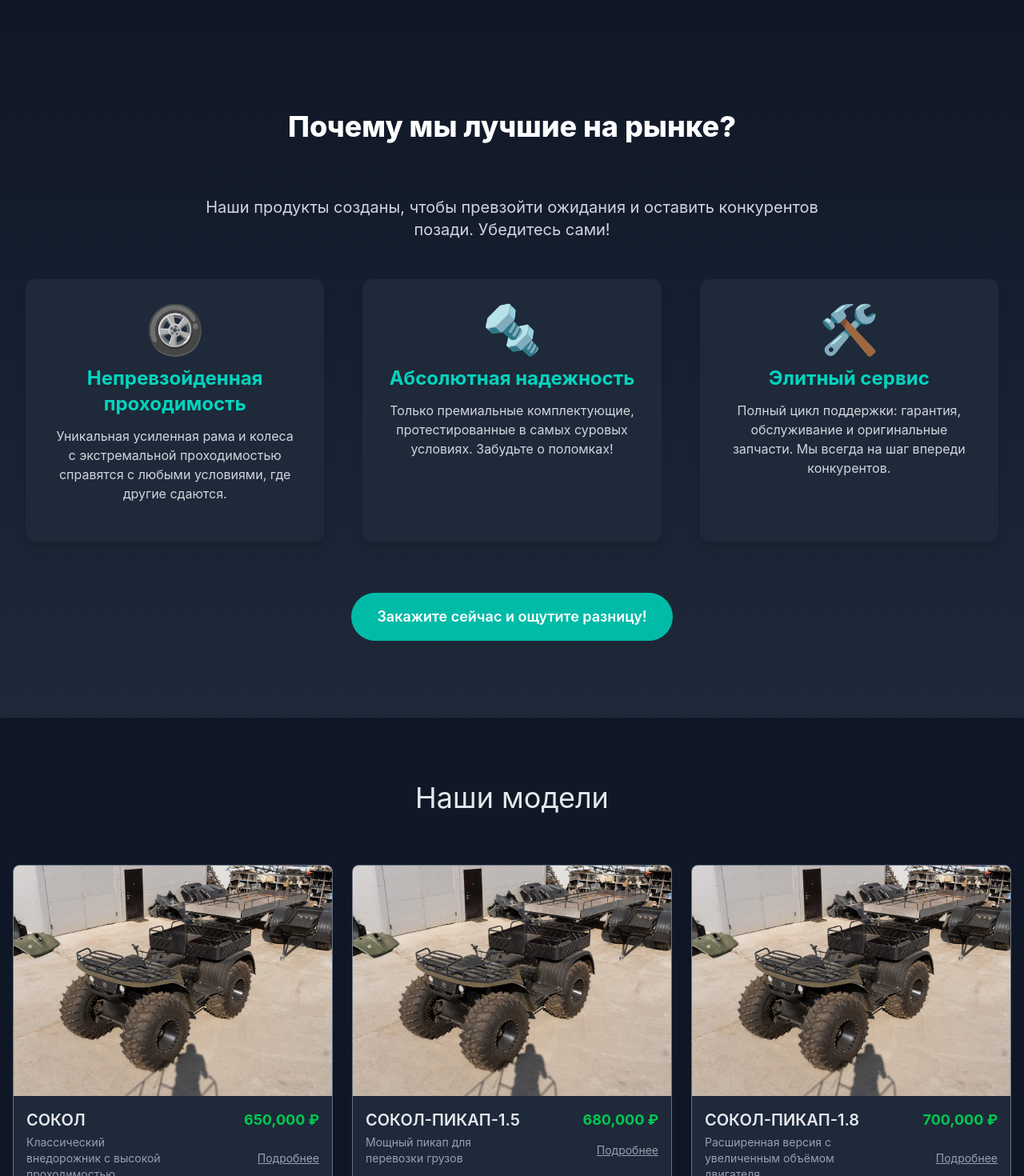
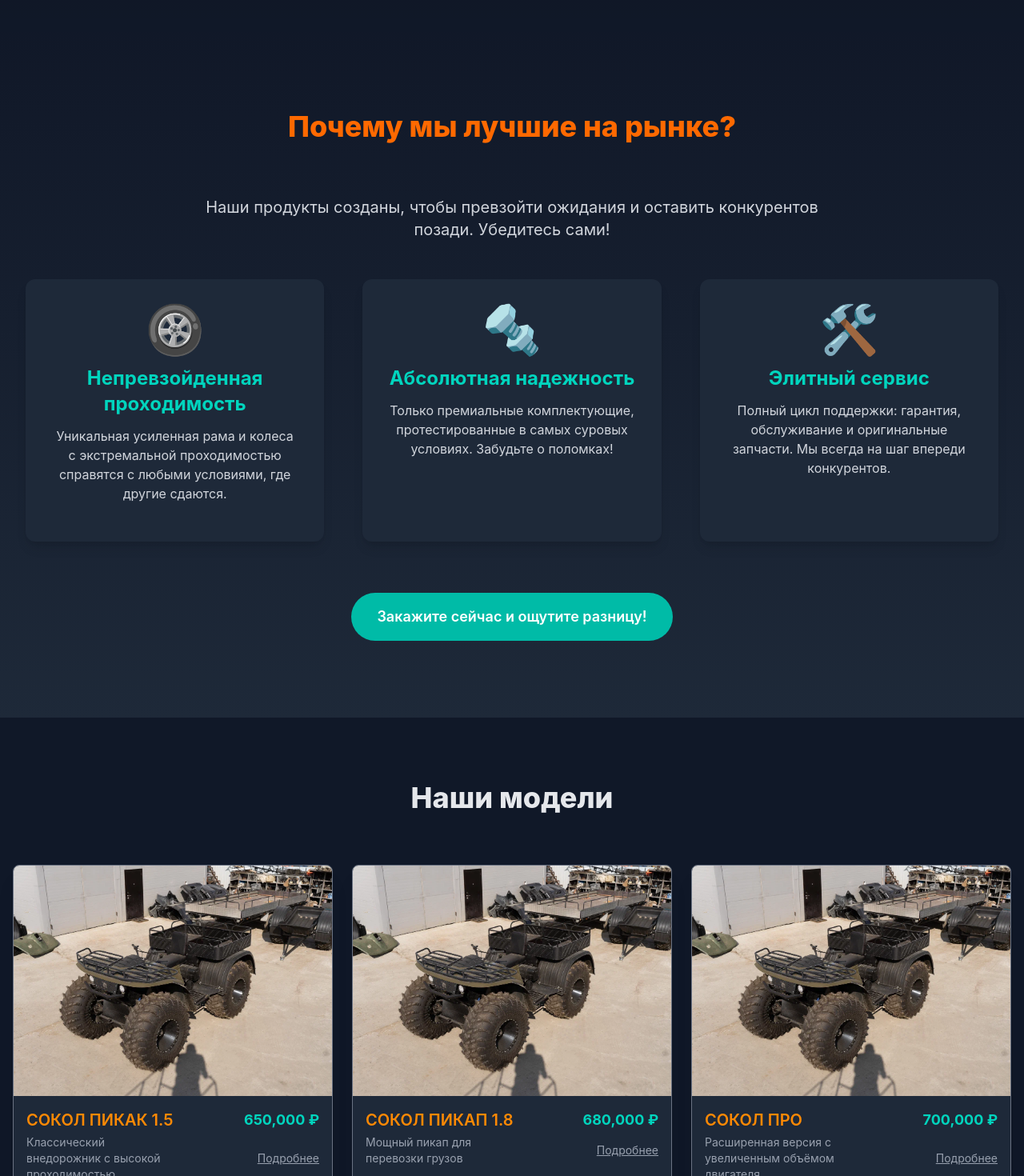
Before and after one commit to ShiruiChan/ykt-sokol, a React (Vite) app: page / in a window 1280 px wide. Shown: the part 500-1970 px from the top of the page at 80% size. Built offline with nearby package versions, Linux system fonts and the light colour scheme.

Commit message:
Улучшенная страница модели

```diff
--- a/src/components/Catalog.tsx
+++ b/src/components/Catalog.tsx
@@ -5,7 +5,7 @@ export default function Catalog() {
 	return (
 		<section id="catalog" className="section bg-gray-900 text-gray-200">
 			<div className="container mx-auto px-4">
-				<h2 className="text-4xl text-center mb-16">Наши модели</h2>
+				<h2 className="text-4xl text-center mb-16 font-extrabold">Наши модели</h2>
 				<div className="grid grid-cols-1 sm:grid-cols-2 lg:grid-cols-3 gap-6">
 					{products.map(product => (
 						<ProductCard key={product.id} product={product} />
--- a/src/components/Features.tsx
+++ b/src/components/Features.tsx
@@ -16,7 +16,7 @@ export default function Features() {
   return (
     <section className="bg-gradient-to-b from-gray-900 to-gray-800 text-white py-16 sm:py-24">
       <div className="container mx-auto px-4 sm:px-6 lg:px-8">
-        <h2 className="text-2xl sm:text-3xl lg:text-4xl font-extrabold mb-12 sm:mb-16 text-center leading-tight">
+        <h2 className="text-2xl sm:text-3xl lg:text-4xl font-extrabold mb-12 sm:mb-16 text-center leading-tight text-orange-500">
           Почему мы лучшие на рынке?
         </h2>
         <p className="text-center text-lg sm:text-xl text-gray-300 mb-12 max-w-3xl mx-auto">
--- a/src/components/ProductCard.tsx
+++ b/src/components/ProductCard.tsx
@@ -23,8 +23,8 @@ export default function ProductCard({ product }: Props) {
         <Link to={`/product/${product.id}`}>
           <div className="p-4">
 						<div className="flex justify-between">
-							<h3 className="text-xl font-semibold text-gray-200">{product.name}</h3>
-							<p className="font-bold text-green-500 text-lg">{product.price.toLocaleString()} ₽</p>
+							<h3 className="text-xl font-semibold text-orange-400">{product.name}</h3>
+							<p className="font-bold text-teal-400 text-lg">{product.price.toLocaleString()} ₽</p>
 						</div>
             <div className="flex justify-between">
               <p className="text-grayText text-sm w-1/2 my-1">{product.description}</p>
--- a/src/data/products.ts
+++ b/src/data/products.ts
@@ -3,7 +3,7 @@ import type { Product } from '../types';
 export const products: Product[] = [
 	{
 		id: 1,
-		name: "СОКОЛ",
+		name: "СОКОЛ ПИКАК 1.5",
 		description: "Классический внедорожник с высокой проходимостью",
 		price: 650000,
 		images: [
@@ -100,7 +100,7 @@ export const products: Product[] = [
 	},
 	{
 		id: 2,
-		name: "СОКОЛ-ПИКАП-1.5",
+		name: "СОКОЛ ПИКАП 1.8",
 		description: "Мощный пикап для перевозки грузов",
 		price: 680000,
 		images: [
@@ -197,7 +197,7 @@ export const products: Product[] = [
 	},
 	{
 		id: 3,
-		name: "СОКОЛ-ПИКАП-1.8",
+		name: "СОКОЛ ПРО",
 		description: "Расширенная версия с увеличенным объёмом двигателя",
 		price: 700000,
 		images: [
@@ -294,7 +294,7 @@ export const products: Product[] = [
 	},
 	{
 		id: 4,
-		name: "СОКОЛ-ПРО",
+		name: "СОКОЛ +",
 		description: "Версия с увеличенным клиренсом и мощностью",
 		price: 850000,
 		images: [
--- a/src/pages/ProductPage.tsx
+++ b/src/pages/ProductPage.tsx
@@ -64,7 +64,7 @@ export default function ProductPage() {
 	}, [isCartOpen]);
 
 	return (
-		<div className="bg-gray-900 text-gray-200 mt-16">
+		<div className="bg-gray-900 text-gray-200 mt-16 pb-20">
 			<Header />
 
 			<div className="z-30 bg-gray-800 rounded-lg p-6 mb-8 shadow-2xl -mt-4">
@@ -181,7 +181,7 @@ export default function ProductPage() {
 				</div>
 			</div>
 
-			<div className="mt-12 container mx-auto">
+			<div className="mt-12 container mx-auto px-4">
 				<h3 className="text-2xl font-semibold text-gray-100 mb-4">Другие модели</h3>
 				<div className="grid grid-cols-1 sm:grid-cols-2 lg:grid-cols-3 gap-6">
 					{products
@@ -202,6 +202,7 @@ export default function ProductPage() {
 				</div>
 			</div>
 
+			{/* Открыть */}
 			{showPriceBox && (
 				<div className="fixed bottom-8 right-8 z-50 hidden md:block animate-pulse-slow">
 					<div className="bg-gray-800 shadow-xl rounded-lg p-4 border border-gray-600 max-w-xs">
@@ -222,6 +223,7 @@ export default function ProductPage() {
 				</div>
 			)}
 
+			{/* Скрыть */}
 			{!showPriceBox && (
 				<div className="fixed right-8 top-[calc(100vh-200px)] z-50 hidden md:block animate-fade-in">
 					<div className="bg-gray-800 shadow-xl rounded-lg p-4 border border-gray-600 max-w-xs">
--- /dev/null
+++ b/vite.config.ts
@@ -0,0 +1,12 @@
+import { defineConfig } from 'vite';
+import tailwindcss from "@tailwindcss/vite"
+import react from '@vitejs/plugin-react';
+
+export default defineConfig({
+	plugins: [react(), tailwindcss()],
+	server: {
+		hmr: {
+			overlay: false, // Temporarily disable HMR overlay to avoid error popup
+		},
+	},
+});
```
